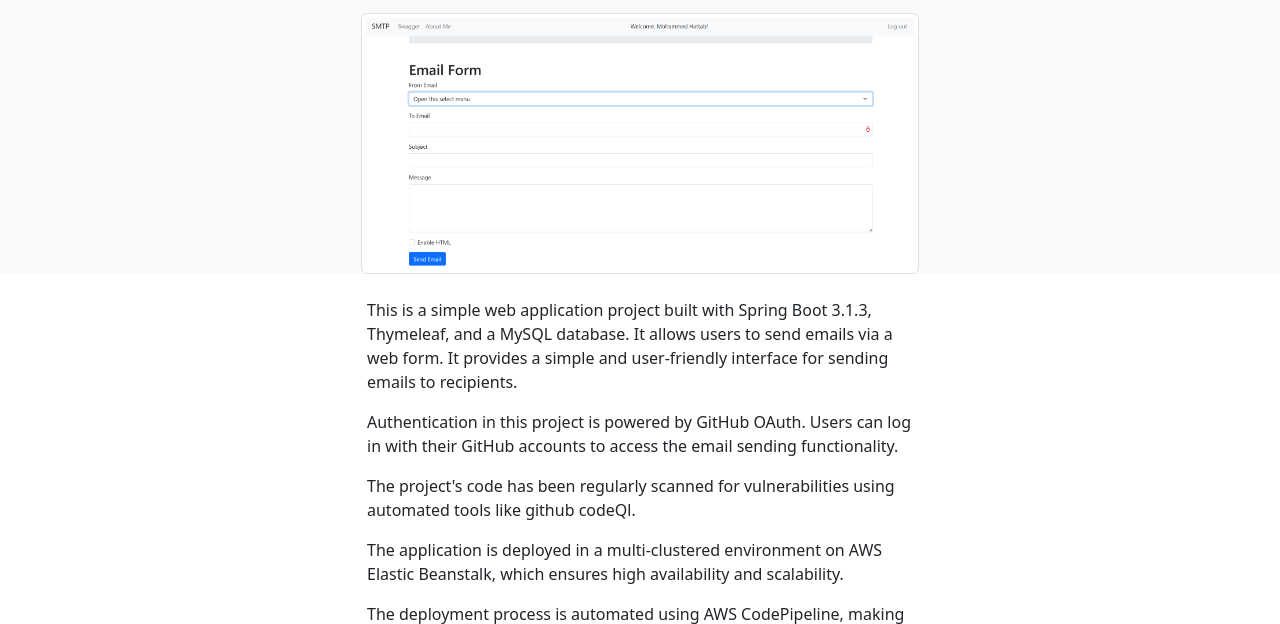
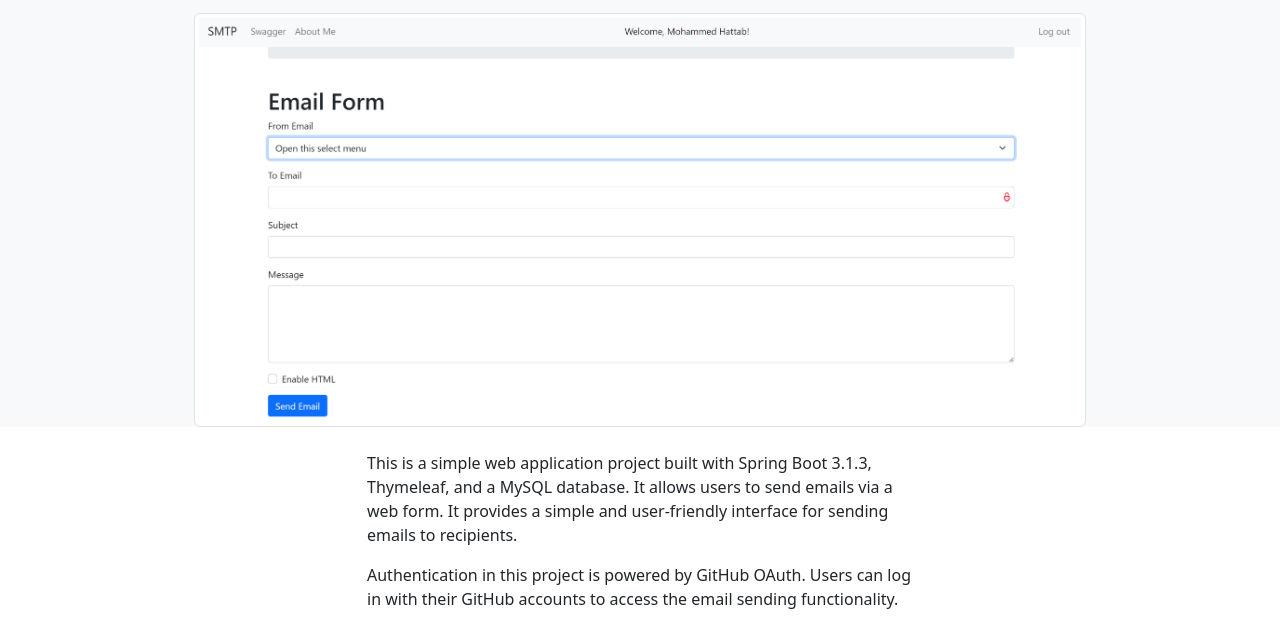
Before and after one commit to The-Hustler-Hattab/Web, a website: page project.html in a window 1280 px wide. Shown: the part 164-788 px from the top of the page. Drawn offline with nearby package versions, Linux system fonts and the light colour scheme.

Commit message:
changed image size for project

```diff
--- a/project.html
+++ b/project.html
@@ -32,7 +32,7 @@
     <h1 class="display-4">SMTP Form</h1>
     <p class="lead">Send emails via a web form with different from emails</p>
     <div class="container">
-        <img src="img/smtp-form-project.png" alt="Project Screenshot"  class="img-fluid rounded img-thumbnail" style="max-width: 50%;" >
+        <img src="img/smtp-form-project.png" alt="Project Screenshot"  class="img-fluid rounded img-thumbnail" style="max-width: 80%;" >
 
     </div>
     <p></p>
```
